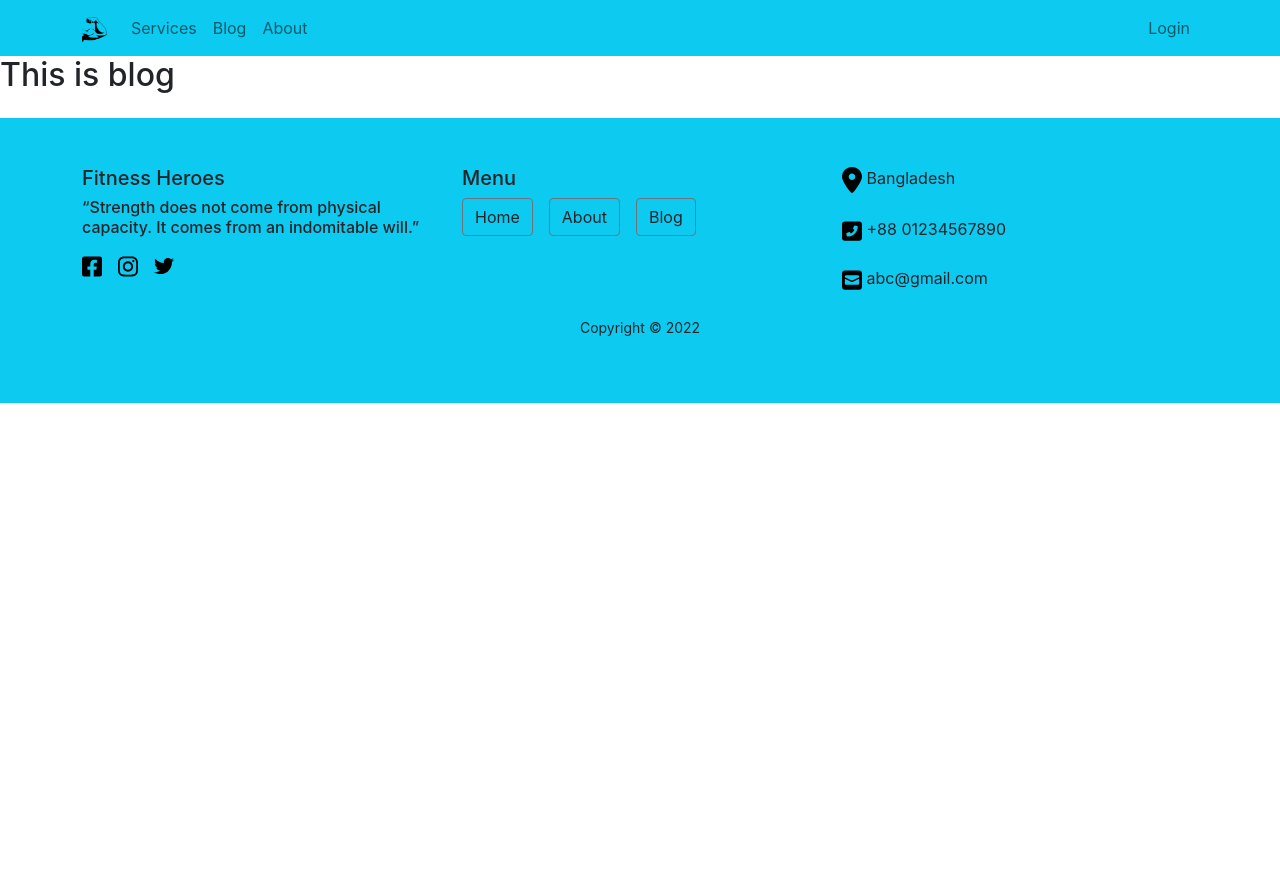
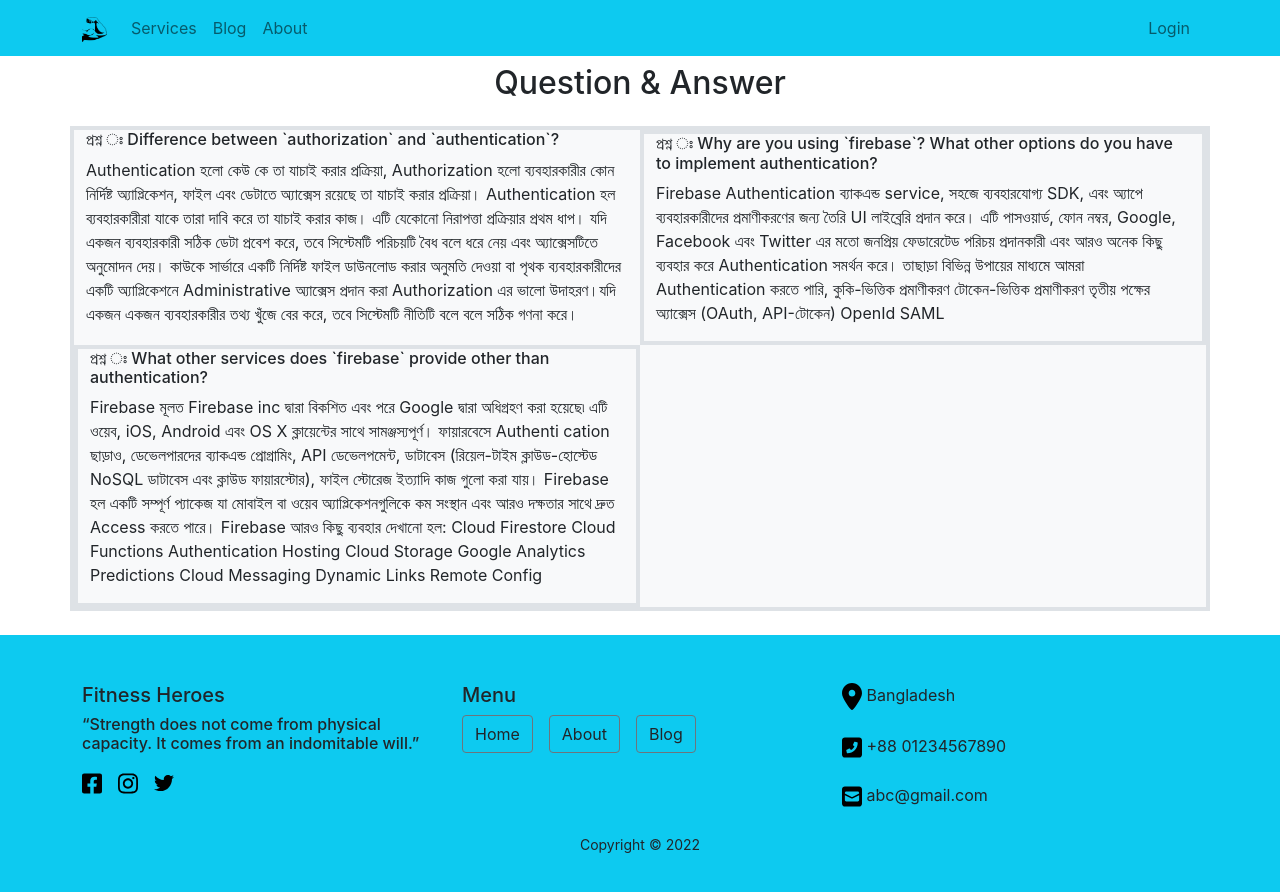
Before and after one commit to abdullahalomar/independent-service-provider, a React (Create React App) app: page /blog in a window 1280 px wide. Shown: the top 892 px of the page. Before the commit the page ends 800 px from the top, so only its background shows below. Built offline with nearby package versions, Linux system fonts and the light colour scheme; no server answers.

Commit message:
blog added

```diff
--- a/src/Pages/About/About.js
+++ b/src/Pages/About/About.js
@@ -1,9 +1,14 @@
 import React from 'react';
+import myImg from '../../images/IMG_.jpg';
 
 const About = () => {
     return (
         <div>
-            <h2>This is about</h2>
+            <h2>About Me</h2>
+
+
+
+
         </div>
     );
 };
--- a/src/Pages/Blog/Blog.js
+++ b/src/Pages/Blog/Blog.js
@@ -3,8 +3,50 @@
 const Blog = () => {
     return (
         <div>
-            <h2>This is blog</h2>
+            <h2 className='text-center mt-2'>Question & Answer</h2>
+              <div className='container mt-4 border border-4 bg-light'>
+
+             <div class="row ">
+                <div class="col-6">
+                    <h6>প্রশ্ন ঃ Difference between `authorization` and `authentication`?</h6>
+                    <p>
+                Authentication হলো কেউ কে তা যাচাই করার প্রক্রিয়া, Authorization হলো ব্যবহারকারীর কোন নির্দিষ্ট অ্যাপ্লিকেশন, ফাইল এবং ডেটাতে অ্যাক্সেস রয়েছে তা যাচাই করার প্রক্রিয়া।
+ Authentication হল ব্যবহারকারীরা যাকে তারা দাবি করে তা যাচাই করার কাজ। এটি যেকোনো নিরাপত্তা প্রক্রিয়ার প্রথম ধাপ। যদি একজন ব্যবহারকারী সঠিক ডেটা প্রবেশ করে, তবে সিস্টেমটি পরিচয়টি বৈধ বলে ধরে নেয় এবং অ্যাক্সেসটিতে অনুমোদন দেয়। কাউকে সার্ভারে একটি নির্দিষ্ট ফাইল ডাউনলোড করার অনুমতি দেওয়া বা পৃথক ব্যবহারকারীদের একটি অ্যাপ্লিকেশনে Administrative অ্যাক্সেস প্রদান করা Authorization এর ভালো উদাহরণ।যদি একজন একজন ব্যবহারকারীর তথ্য খুঁজে বের করে, তবে সিস্টেমটি নীতিটি বলে বলে সঠিক গণনা করে।
+                </p>
+           </div>
+                <div class="col-6 border border-4">
+                <h6>প্রশ্ন ঃ Why are you using `firebase`? What other options do you have to implement authentication?</h6>
+                <p>
+                Firebase Authentication ব্যাকএন্ড service, সহজে ব্যবহারযোগ্য SDK, এবং অ্যাপে ব্যবহারকারীদের প্রমাণীকরণের জন্য তৈরি UI লাইব্রেরি প্রদান করে। এটি পাসওয়ার্ড, ফোন নম্বর, Google, Facebook এবং Twitter এর মতো জনপ্রিয় ফেডারেটেড পরিচয় প্রদানকারী এবং আরও অনেক কিছু ব্যবহার করে Authentication সমর্থন করে।
+তাছাড়া বিভিন্ন উপায়ের মাধ্যমে আমরা Authentication করতে পারি,
+কুকি-ভিত্তিক প্রমাণীকরণ
+টোকেন-ভিত্তিক প্রমাণীকরণ
+তৃতীয় পক্ষের অ্যাক্সেস (OAuth, API-টোকেন)
+OpenId
+SAML
+                </p>
+            </div>
+                <div class="col-6 border border-4">
+                <h6>প্রশ্ন ঃ What other services does `firebase` provide other than authentication?</h6>
+                <p>
+                Firebase মূলত Firebase inc দ্বারা বিকশিত এবং পরে Google দ্বারা অধিগ্রহণ করা হয়েছে৷  এটি ওয়েব, iOS, Android এবং OS X ক্লায়েন্টের সাথে সামঞ্জস্যপূর্ণ। ফায়ারবেসে Authenti
+cation ছাড়াও, ডেভেলপারদের ব্যাকএন্ড প্রোগ্রামিং, API ডেভেলপমেন্ট, ডাটাবেস (রিয়েল-টাইম ক্লাউড-হোস্টেড NoSQL ডাটাবেস এবং ক্লাউড ফায়ারস্টোর), ফাইল স্টোরেজ ইত্যাদি কাজ গুলো করা যায়। Firebase হল একটি সম্পূর্ণ প্যাকেজ যা  মোবাইল বা ওয়েব অ্যাপ্লিকেশনগুলিকে কম সংস্থান এবং আরও দক্ষতার সাথে দ্রুত Access  করতে পারে। Firebase আরও কিছু  ব্যবহার দেখানো হল:
+Cloud Firestore
+Cloud Functions
+Authentication
+Hosting
+Cloud Storage
+Google Analytics
+Predictions
+Cloud Messaging
+Dynamic Links
+Remote Config
+                </p>
+           </div>
+       </div>
         </div>
+      </div>
+
     );
 };
 
--- a/src/Pages/Login/Login/Login.js
+++ b/src/Pages/Login/Login/Login.js
@@ -8,6 +8,7 @@
 import Loading from '../../Shared/Loading/Loading';
 import { ToastContainer, toast } from 'react-toastify';
 import 'react-toastify/dist/ReactToastify.css';
+
 
 
 const Login = () => {
@@ -60,7 +61,7 @@
           toast('Sent Email');
     }
     else {
-      toast('Please Enter Your Email Address');
+      toast (`Please Enter Your Email Address`);
     }
   }
 
```
Also changed, not shown: src/images/icons8-email-open-48.png (added), 1 other file (tests, documents, lock files or other folders).
